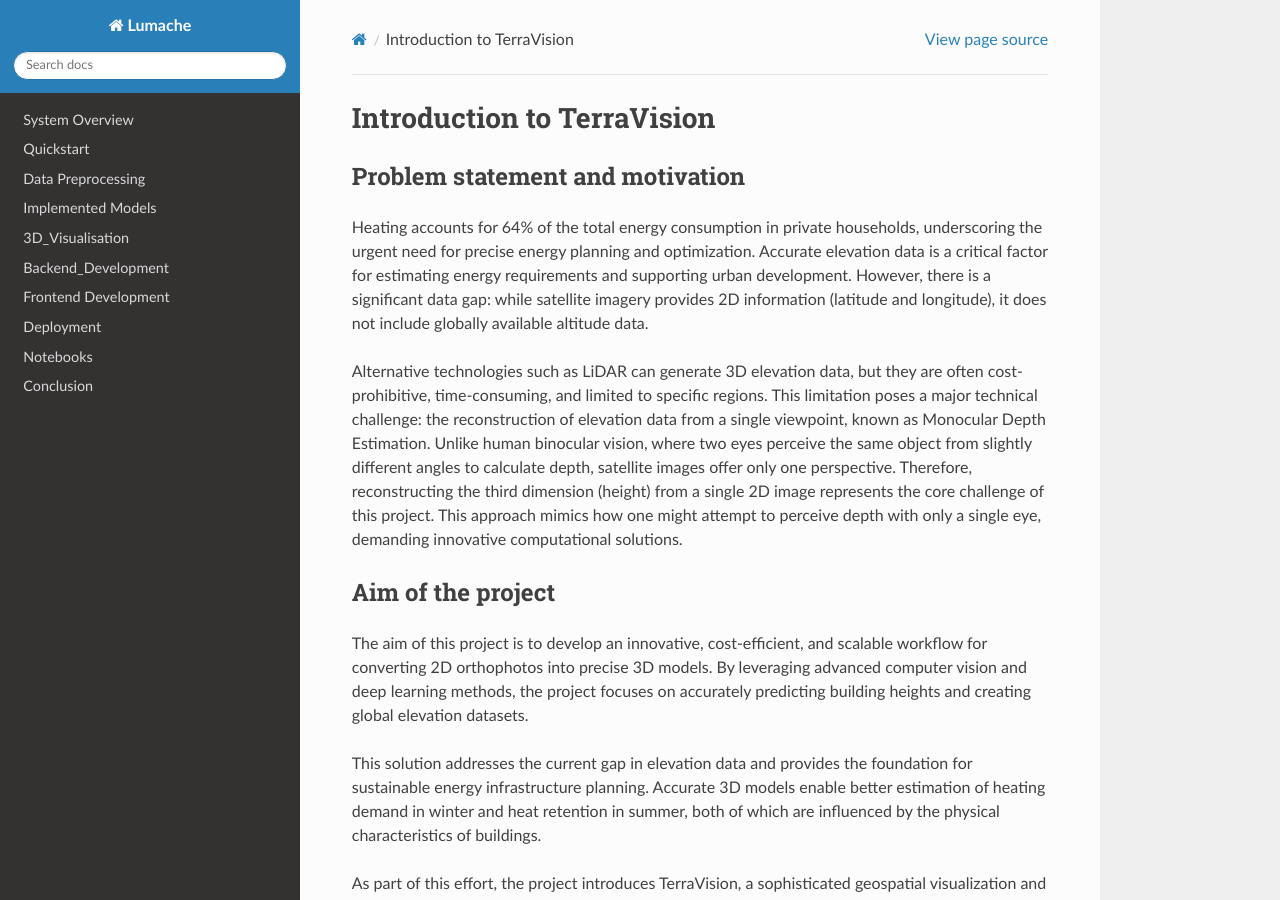
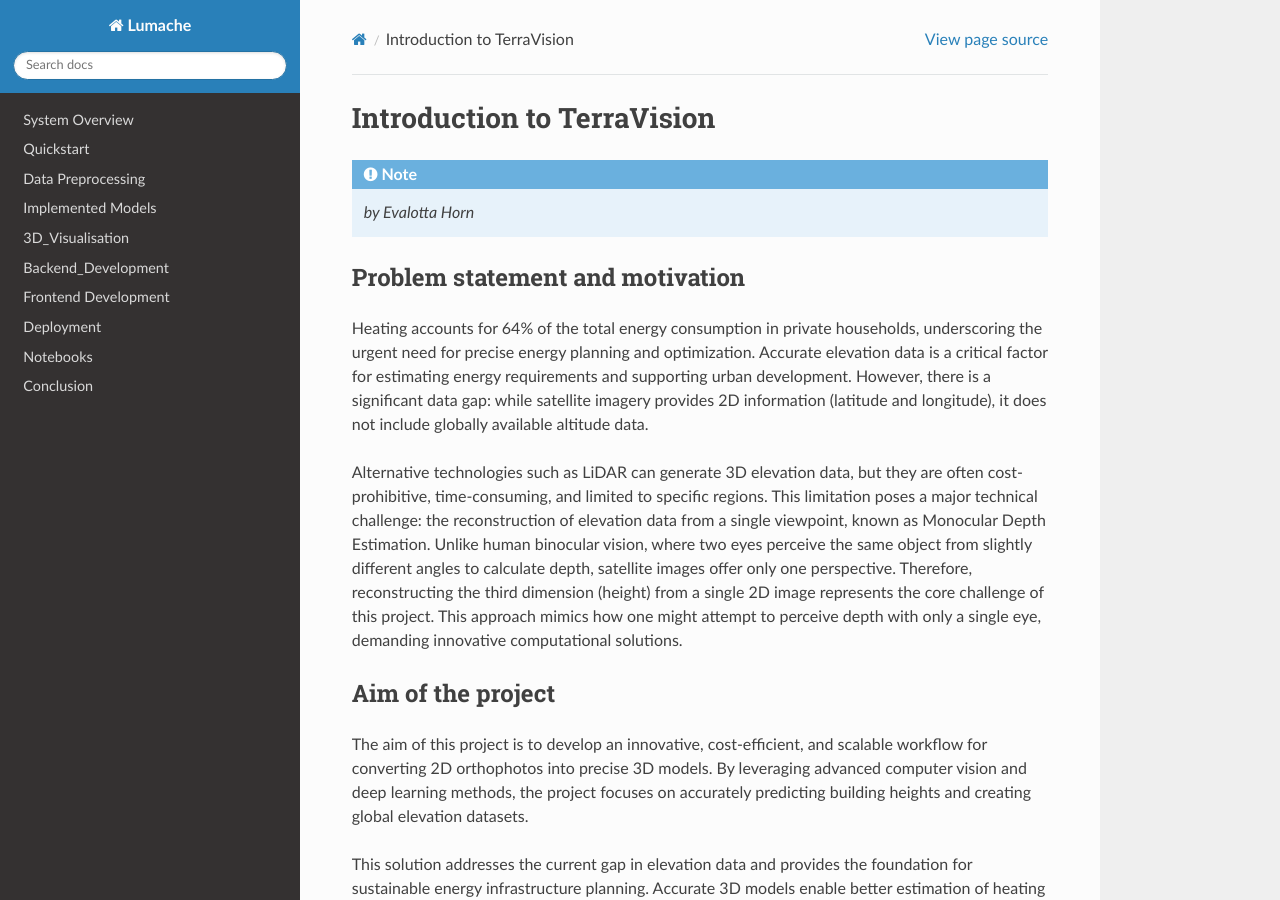
Before and after one commit to jaanoshka/3D-Visualizer-Docs, a Sphinx documentation site: the page built from docs/source/index.rst, in a window 1280 px wide and 900 px high. Built offline with Sphinx 7.4.7 and the Read the Docs theme 3.1.0, drawn with Linux system fonts in a browser that asks for light colours.

Commit message:
Intropage Autorenname

```diff
--- a/docs/source/index.rst
+++ b/docs/source/index.rst
@@ -1,5 +1,6 @@
 Introduction to TerraVision
 ============================
+.. note:: *by Evalotta Horn*
 Problem statement and motivation
 ---------------------------------
 Heating accounts for 64% of the total energy consumption in private households, underscoring the urgent need for precise energy planning and optimization. Accurate elevation data is a critical factor for estimating energy requirements and supporting urban development. However, there is a significant data gap: while satellite imagery provides 2D information (latitude and longitude), it does not include globally available altitude data.
```
